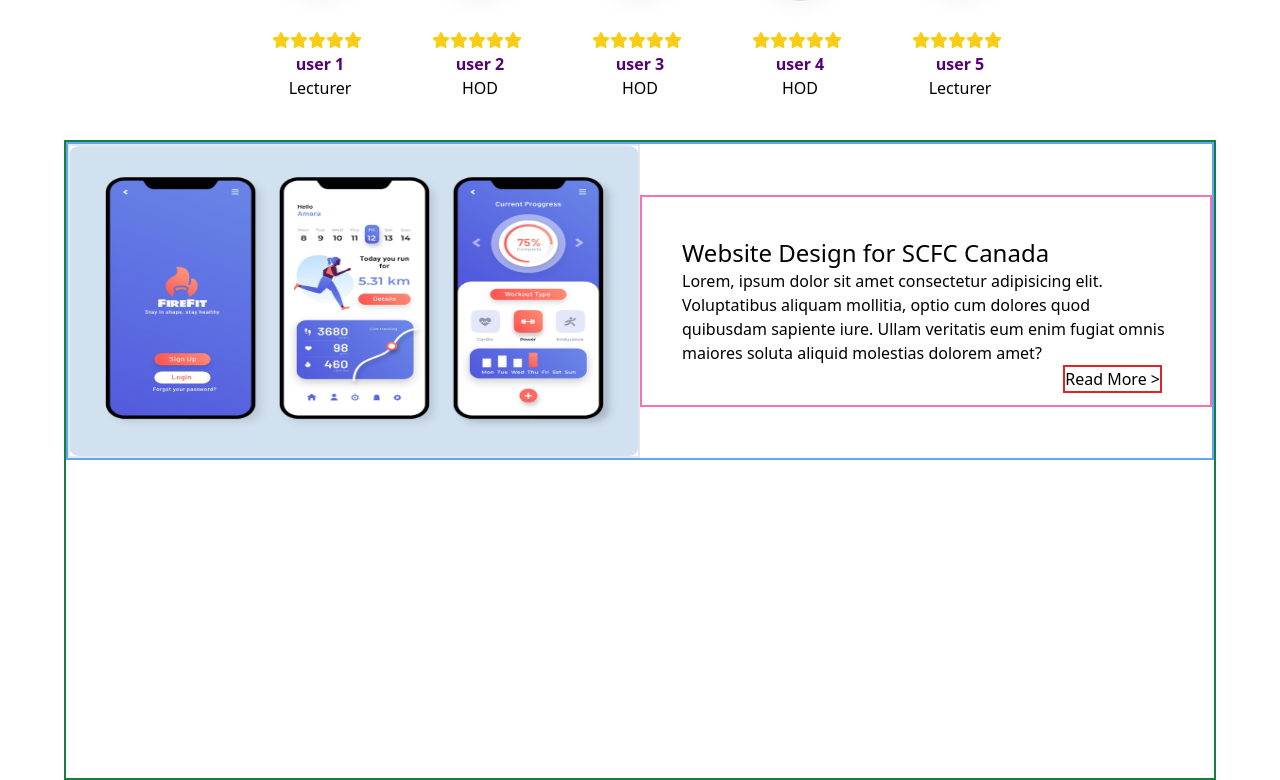
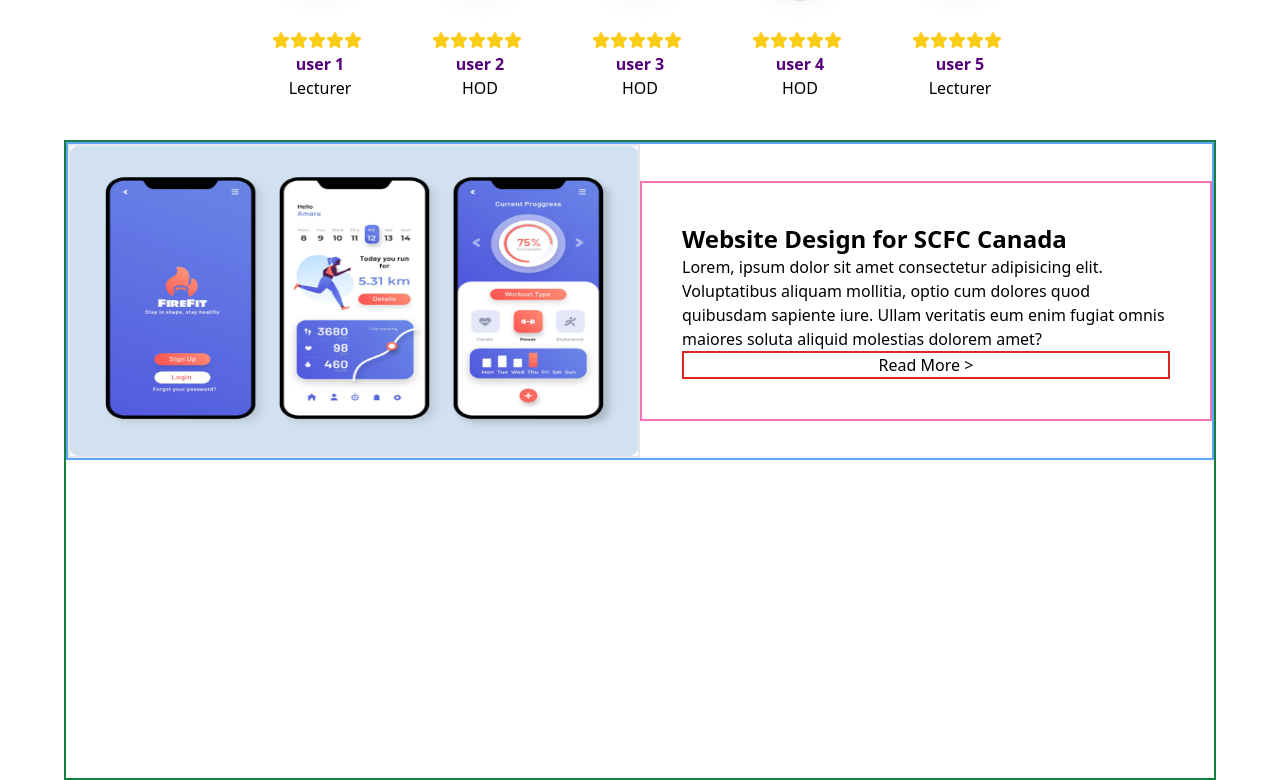
Before and after one commit to obuastella/the4coders, a React (Create React App) app in the folder front-end/: page / in a window 1280 px wide. Shown: the part 2563-3343 px from the top of the page. Built offline with nearby package versions, Linux system fonts and the light colour scheme.

Commit message:
WIP: Card Component

```diff
--- a/front-end/src/pages/Home/index.jsx
+++ b/front-end/src/pages/Home/index.jsx
@@ -99,15 +99,17 @@ function Home() {
             src="assets/images/case-study-img1.png"
             alt=""
           />
-          <div className="w-[50%] m-auto border-2 border-pink-400 p-10 relative">
-            <h2 className="text-2xl ">Website Design for SCFC Canada</h2>
+          <div className="w-[50%] m-auto border-2 border-pink-400 p-10 flex flex-col">
+            <h2 className="text-2xl font-bold">
+              Website Design for SCFC Canada
+            </h2>
             <p>
               Lorem, ipsum dolor sit amet consectetur adipisicing elit.
               Voluptatibus aliquam mollitia, optio cum dolores quod quibusdam
               sapiente iure. Ullam veritatis eum enim fugiat omnis maiores
               soluta aliquid molestias dolorem amet?
             </p>
-            <button className="absolute end-12 inline border-2 border-red-600">
+            <button className="inline-block border-2 border-red-600">
               Read More &gt;
             </button>
           </div>
```
